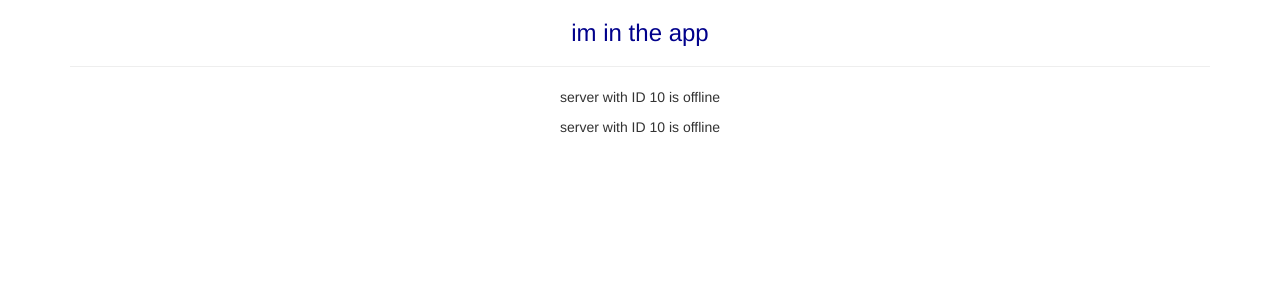
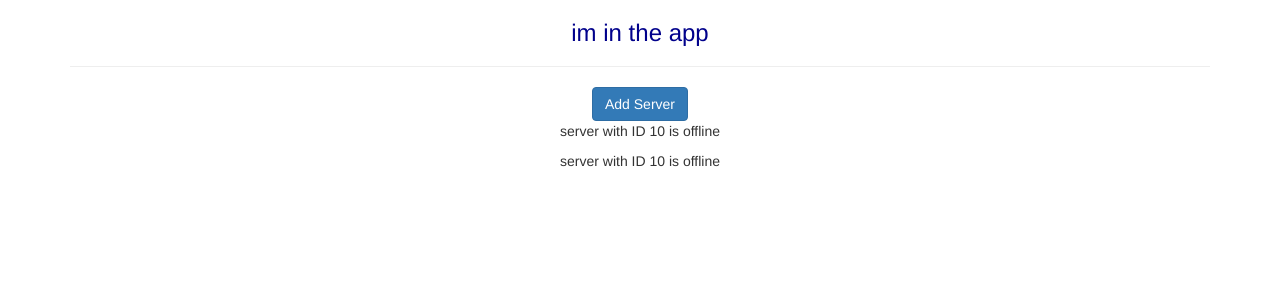
Before and after one commit to Oravid85/angular-10-tutorial, an Angular app: page / in a window 1280 px wide. Shown: the top 300 px of the page. Built offline with nearby package versions, Linux system fonts and the light colour scheme.

Commit message:
lesson 28 end

```diff
--- a/src/app/servers/servers.component.html
+++ b/src/app/servers/servers.component.html
@@ -1,2 +1,4 @@
+<button class="btn btn-primary" [disabled]="!allownewServer"
+>Add Server</button>
 <app-server></app-server>
 <app-server></app-server>
--- a/src/app/servers/servers.component.ts
+++ b/src/app/servers/servers.component.ts
@@ -6,8 +6,13 @@
   styleUrls: ['./servers.component.css']
 })
 export class ServersComponent implements OnInit {
+  allownewServer = false
 
-  constructor() { }
+  constructor() {
+    setTimeout(() => {
+     this.allownewServer = true;
+    } , 2000);
+  }
 
   ngOnInit() {
   }
```
